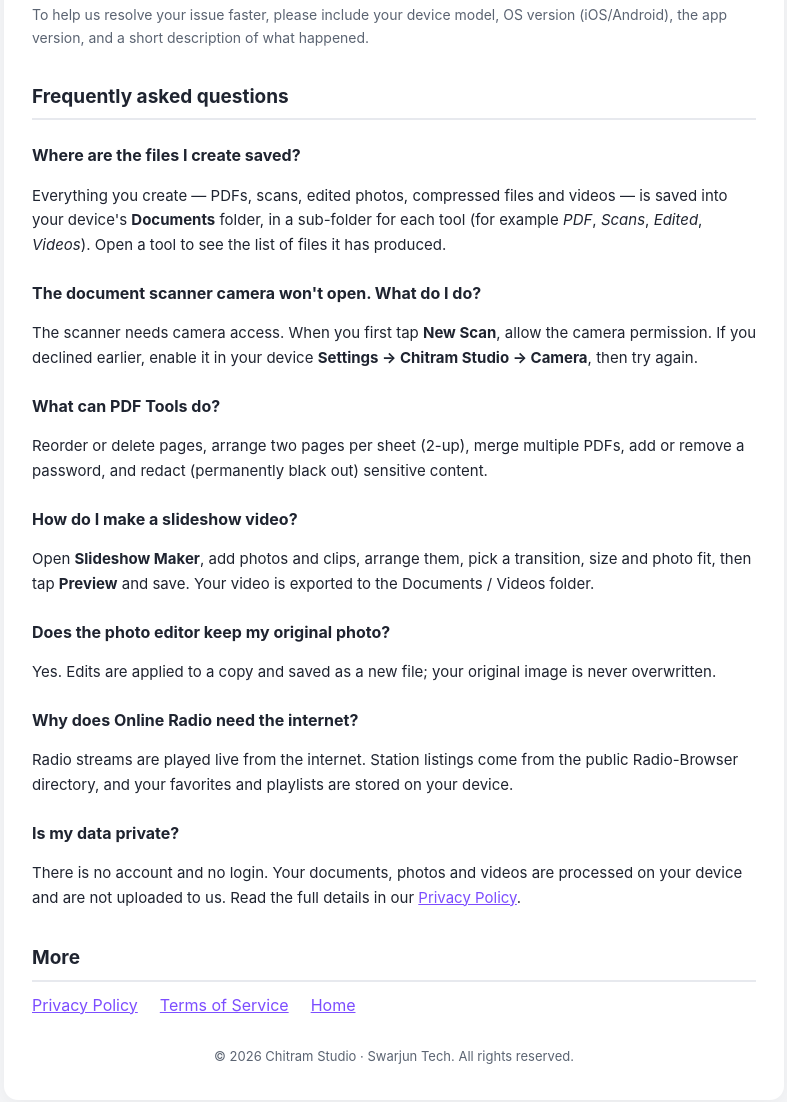
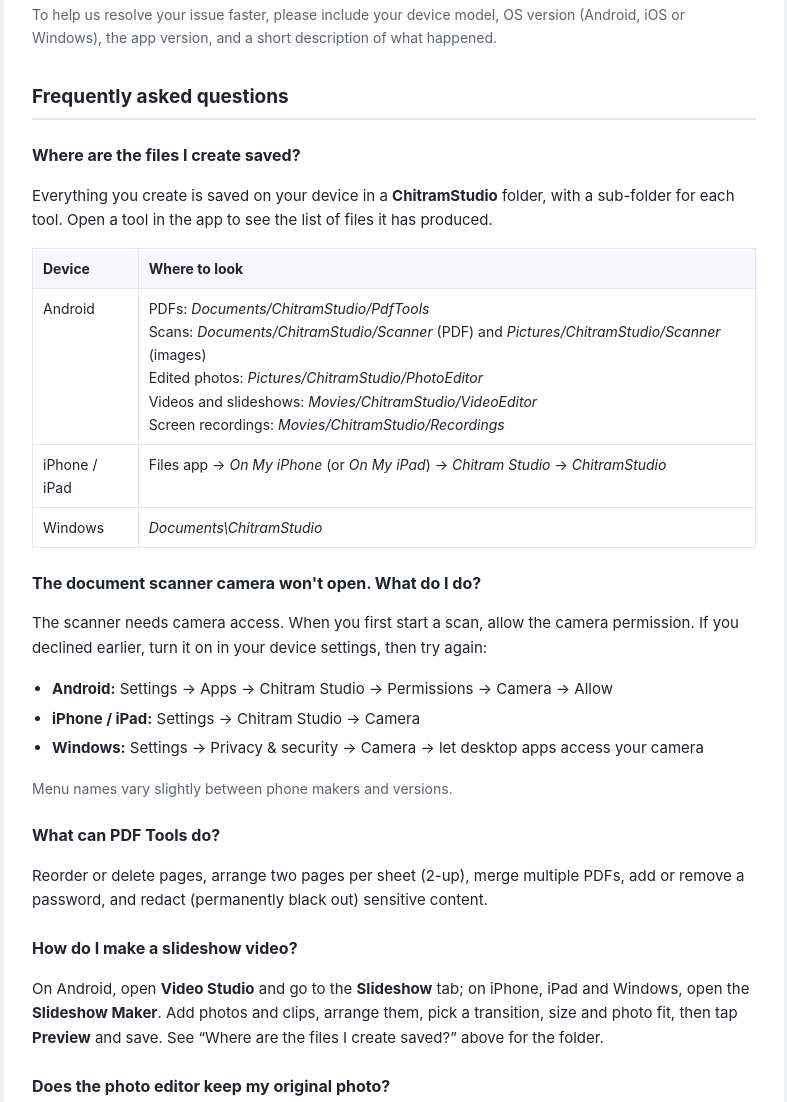
Before and after one commit to swarjun/chitramstudio, a plain HTML site: page support.html in a window 1280 px wide. Shown: the part 532-1634 px from the top of the page, without its empty margins (246-1033 px from the left). Drawn offline with Linux system fonts and the light colour scheme.

Commit message:
Update support information and instructions

```diff
--- a/support.html
+++ b/support.html
@@ -69,24 +69,41 @@
       </p>
       <p class="muted">
         To help us resolve your issue faster, please include your device model, OS version
-        (iOS/Android), the app version, and a short description of what happened.
+        (Android, iOS or Windows), the app version, and a short description of what happened.
       </p>
 
       <h2>Frequently asked questions</h2>
 
       <h3>Where are the files I create saved?</h3>
       <p>
-        Everything you create — PDFs, scans, edited photos, compressed files and videos — is saved
-        into your device's <strong>Documents</strong> folder, in a sub-folder for each tool
-        (for example <em>PDF</em>, <em>Scans</em>, <em>Edited</em>, <em>Videos</em>). Open a tool to
-        see the list of files it has produced.
+        Everything you create is saved on your device in a <strong>ChitramStudio</strong> folder, with a
+        sub-folder for each tool. Open a tool in the app to see the list of files it has produced.
       </p>
+      <table>
+        <tr><th>Device</th><th>Where to look</th></tr>
+        <tr><td>Android</td><td>
+          PDFs: <em>Documents/ChitramStudio/PdfTools</em><br />
+          Scans: <em>Documents/ChitramStudio/Scanner</em> (PDF) and <em>Pictures/ChitramStudio/Scanner</em> (images)<br />
+          Edited photos: <em>Pictures/ChitramStudio/PhotoEditor</em><br />
+          Videos and slideshows: <em>Movies/ChitramStudio/VideoEditor</em><br />
+          Screen recordings: <em>Movies/ChitramStudio/Recordings</em>
+        </td></tr>
+        <tr><td>iPhone / iPad</td><td>Files app &rarr; <em>On My iPhone</em> (or <em>On My iPad</em>) &rarr; <em>Chitram Studio</em> &rarr; <em>ChitramStudio</em></td></tr>
+        <tr><td>Windows</td><td><em>Documents\ChitramStudio</em></td></tr>
+      </table>
 
       <h3>The document scanner camera won't open. What do I do?</h3>
       <p>
-        The scanner needs camera access. When you first tap <strong>New Scan</strong>, allow the
-        camera permission. If you declined earlier, enable it in your device
-        <strong>Settings → Chitram Studio → Camera</strong>, then try again.
+        The scanner needs camera access. When you first start a scan, allow the camera permission.
+        If you declined earlier, turn it on in your device settings, then try again:
+      </p>
+      <ul>
+        <li><strong>Android:</strong> Settings &rarr; Apps &rarr; Chitram Studio &rarr; Permissions &rarr; Camera &rarr; Allow</li>
+        <li><strong>iPhone / iPad:</strong> Settings &rarr; Chitram Studio &rarr; Camera</li>
+        <li><strong>Windows:</strong> Settings &rarr; Privacy &amp; security &rarr; Camera &rarr; let desktop apps access your camera</li>
+      </ul>
+      <p class="muted">
+        Menu names vary slightly between phone makers and versions.
       </p>
 
       <h3>What can PDF Tools do?</h3>
@@ -97,9 +114,10 @@
 
       <h3>How do I make a slideshow video?</h3>
       <p>
-        Open <strong>Slideshow Maker</strong>, add photos and clips, arrange them, pick a transition,
-        size and photo fit, then tap <strong>Preview</strong> and save. Your video is exported to the
-        Documents / Videos folder.
+        On Android, open <strong>Video Studio</strong> and go to the <strong>Slideshow</strong> tab; on
+        iPhone, iPad and Windows, open the <strong>Slideshow Maker</strong>. Add photos and clips, arrange them,
+        pick a transition, size and photo fit, then tap <strong>Preview</strong> and save. See
+        &ldquo;Where are the files I create saved?&rdquo; above for the folder.
       </p>
 
       <h3>Does the photo editor keep my original photo?</h3>
```
